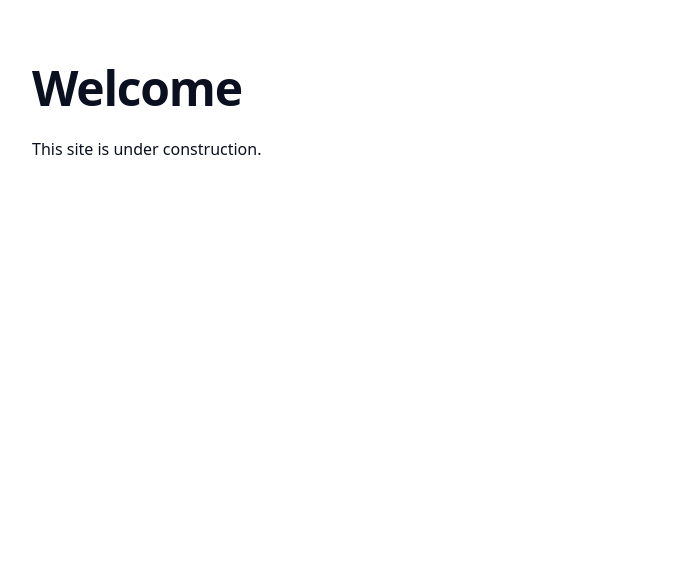
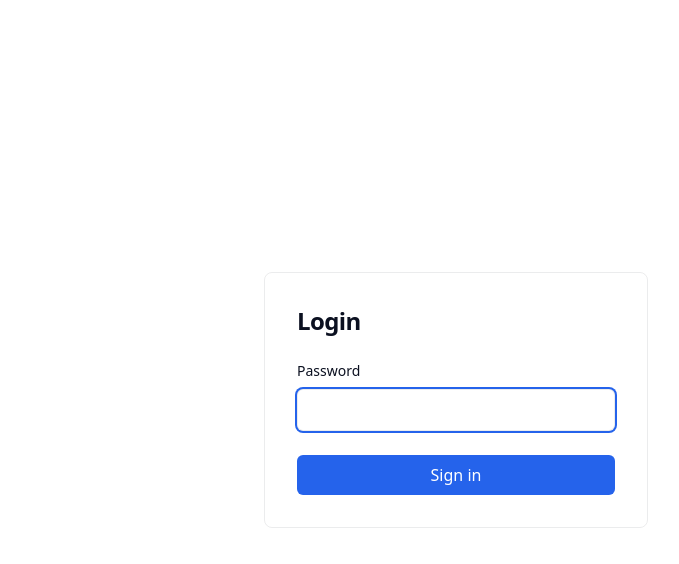
Before and after one commit to mikeberry6/Personal-Website, a Next.js app: page / in a window 1280 px wide. Shown: the top 564 px of the page, without its empty margins (184-863 px from the left). Built offline with nearby package versions, Linux system fonts and the light colour scheme.

Commit message:
Add login screen with password protection
Client-side auth gate that prompts for a password before
showing site content. Session persists via sessionStorage.

https://claude.ai/code/session_01SDcHiaX6WACi6XS3vfX1sD

```diff
--- /dev/null
+++ b/app/auth-gate.tsx
@@ -0,0 +1,73 @@
+'use client';
+
+import { useState, useEffect, type ReactNode, type FormEvent } from 'react';
+
+export default function AuthGate({ children }: { children: ReactNode }) {
+  const [authenticated, setAuthenticated] = useState(false);
+  const [password, setPassword] = useState('');
+  const [error, setError] = useState(false);
+  const [mounted, setMounted] = useState(false);
+
+  useEffect(() => {
+    if (sessionStorage.getItem('authenticated') === 'true') {
+      setAuthenticated(true);
+    }
+    setMounted(true);
+  }, []);
+
+  function handleSubmit(e: FormEvent) {
+    e.preventDefault();
+    if (password === '123') {
+      sessionStorage.setItem('authenticated', 'true');
+      setAuthenticated(true);
+    } else {
+      setError(true);
+      setPassword('');
+    }
+  }
+
+  if (!mounted) return null;
+
+  if (authenticated) return <>{children}</>;
+
+  return (
+    <div className="flex min-h-screen items-center justify-center px-4">
+      <form
+        onSubmit={handleSubmit}
+        className="w-full max-w-sm space-y-6 rounded-lg border border-[var(--color-border)] p-8"
+      >
+        <h1 className="text-2xl font-bold tracking-tight text-foreground">
+          Login
+        </h1>
+        <div className="space-y-2">
+          <label
+            htmlFor="password"
+            className="block text-sm font-medium text-foreground/80"
+          >
+            Password
+          </label>
+          <input
+            id="password"
+            type="password"
+            value={password}
+            onChange={(e) => {
+              setPassword(e.target.value);
+              setError(false);
+            }}
+            autoFocus
+            className="w-full rounded-md border border-[var(--color-border)] bg-background px-3 py-2 text-foreground outline-none focus:ring-2 focus:ring-[var(--color-primary)]"
+          />
+          {error && (
+            <p className="text-sm text-red-500">Incorrect password.</p>
+          )}
+        </div>
+        <button
+          type="submit"
+          className="w-full rounded-md bg-[var(--color-primary)] px-4 py-2 font-medium text-white hover:opacity-90 transition-opacity"
+        >
+          Sign in
+        </button>
+      </form>
+    </div>
+  );
+}
--- a/app/layout.tsx
+++ b/app/layout.tsx
@@ -2,6 +2,7 @@ import './globals.css';
 
 import type { Metadata } from 'next';
 import type { ReactNode } from 'react';
+import AuthGate from './auth-gate';
 
 export const metadata: Metadata = {
   title: 'Personal Website',
@@ -39,7 +40,7 @@ export default function RootLayout({ children }: { children: ReactNode }) {
         <ThemeScript />
       </head>
       <body className="min-h-screen bg-background text-foreground">
-        {children}
+        <AuthGate>{children}</AuthGate>
       </body>
     </html>
   );
```
